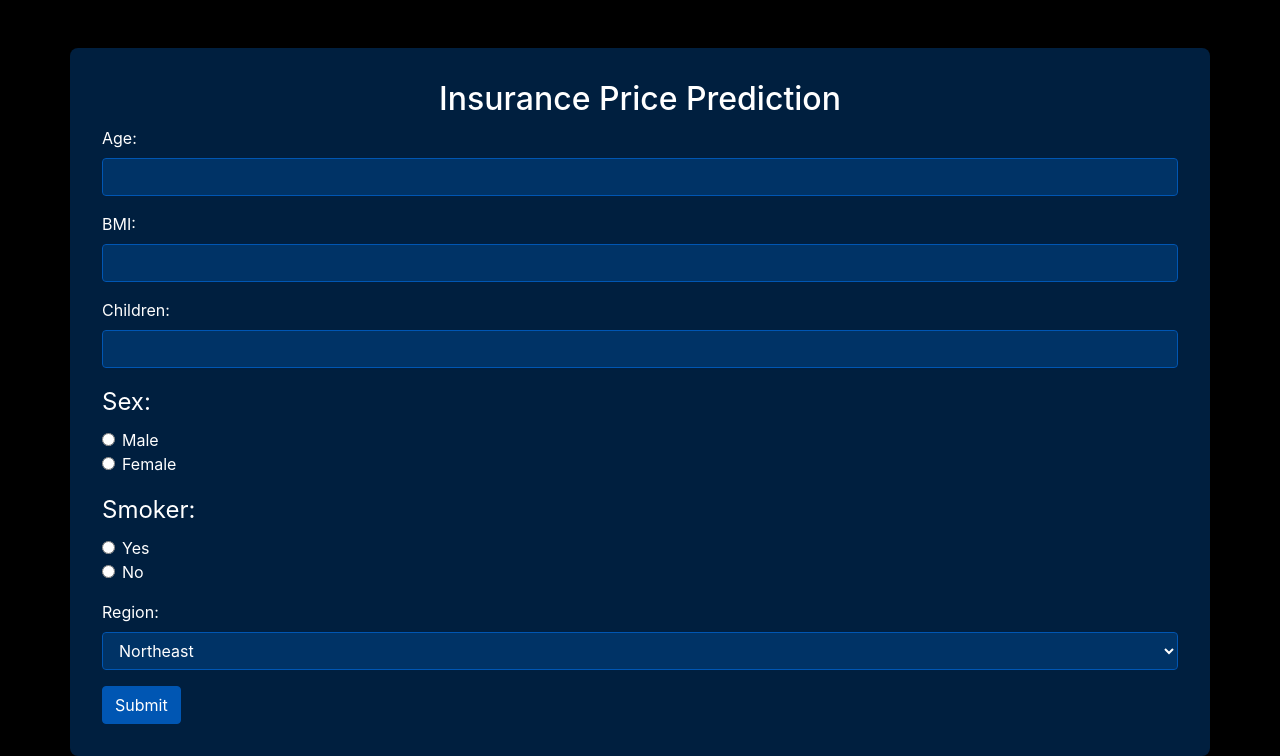
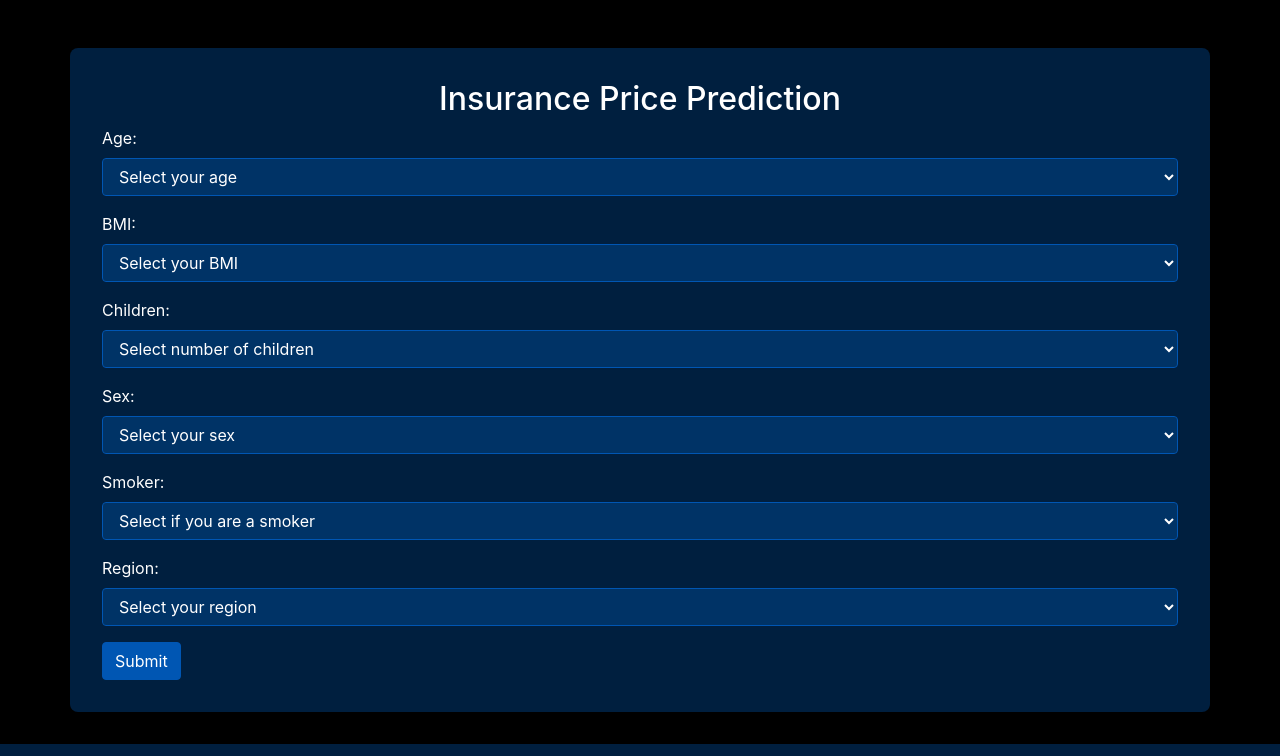
Before and after one commit to Harshsherki/Web-Application-Insurance-Price-Pridiction, a Flask app: page / in a window 1280 px wide. Shown: the part 56-812 px from the top of the page. Run offline with Flask 3, Linux system fonts and the light colour scheme; parts of the project's set-up code (start-up, migrations or seed data) failed here and were passed over; some libraries are stand-ins or nearby versions.

Commit message:
Update index.html

```diff
--- a/templates/index.html
+++ b/templates/index.html
@@ -79,46 +79,66 @@
         <form action="/predict" method="post">
             <div class="form-group">
                 <label for="age">Age:</label>
-                <input type="number" class="form-control" id="age" name="age" required>
+                <select class="form-control" id="age" name="age" required>
+                    <option value="" disabled selected>Select your age</option>
+                    <!-- Options from 0 to 100 for age -->
+                    <script>
+                        for (let i = 0; i <= 100; i++) {
+                            document.write(`<option value="${i}">${i}</option>`);
+                        }
+                    </script>
+                </select>
             </div>
 
             <div class="form-group">
                 <label for="bmi">BMI:</label>
-                <input type="number" step="0.01" class="form-control" id="bmi" name="bmi" required>
+                <select class="form-control" id="bmi" name="bmi" required>
+                    <option value="" disabled selected>Select your BMI</option>
+                    <!-- Options from 10.0 to 50.0 for BMI with step 0.1 -->
+                    <script>
+                        for (let i = 100; i <= 500; i += 1) {
+                            let bmi = (i / 10).toFixed(1);
+                            document.write(`<option value="${bmi}">${bmi}</option>`);
+                        }
+                    </script>
+                </select>
             </div>
 
             <div class="form-group">
                 <label for="children">Children:</label>
-                <input type="number" class="form-control" id="children" name="children" required>
+                <select class="form-control" id="children" name="children" required>
+                    <option value="" disabled selected>Select number of children</option>
+                    <!-- Options from 0 to 10 for number of children -->
+                    <script>
+                        for (let i = 0; i <= 10; i++) {
+                            document.write(`<option value="${i}">${i}</option>`);
+                        }
+                    </script>
+                </select>
             </div>
 
-            <fieldset class="form-group">
-                <legend>Sex:</legend>
-                <div class="form-check">
-                    <input type="radio" class="form-check-input" id="male" name="sex" value="1" required>
-                    <label class="form-check-label" for="male">Male</label>
-                </div>
-                <div class="form-check">
-                    <input type="radio" class="form-check-input" id="female" name="sex" value="0" required>
-                    <label class="form-check-label" for="female">Female</label>
-                </div>
-            </fieldset>
+            <div class="form-group">
+                <label for="sex">Sex:</label>
+                <select class="form-control" id="sex" name="sex" required>
+                    <option value="" disabled selected>Select your sex</option>
+                    <option value="1">Male</option>
+                    <option value="0">Female</option>
+                </select>
+            </div>
 
-            <fieldset class="form-group">
-                <legend>Smoker:</legend>
-                <div class="form-check">
-                    <input type="radio" class="form-check-input" id="yes" name="smoker" value="1" required>
-                    <label class="form-check-label" for="yes">Yes</label>
-                </div>
-                <div class="form-check">
-                    <input type="radio" class="form-check-input" id="no" name="smoker" value="0" required>
-                    <label class="form-check-label" for="no">No</label>
-                </div>
-            </fieldset>
+            <div class="form-group">
+                <label for="smoker">Smoker:</label>
+                <select class="form-control" id="smoker" name="smoker" required>
+                    <option value="" disabled selected>Select if you are a smoker</option>
+                    <option value="1">Yes</option>
+                    <option value="0">No</option>
+                </select>
+            </div>
 
             <div class="form-group">
                 <label for="region">Region:</label>
                 <select id="region" name="region" class="form-control" required>
+                    <option value="" disabled selected>Select your region</option>
                     <option value="1">Northeast</option>
                     <option value="2">Northwest</option>
                     <option value="3">Southeast</option>
@@ -128,8 +148,6 @@
 
             <button type="submit" class="btn btn-primary">Submit</button>
         </form>
-
-
     </div>
 
     <!-- Bootstrap JS and dependencies -->
```
